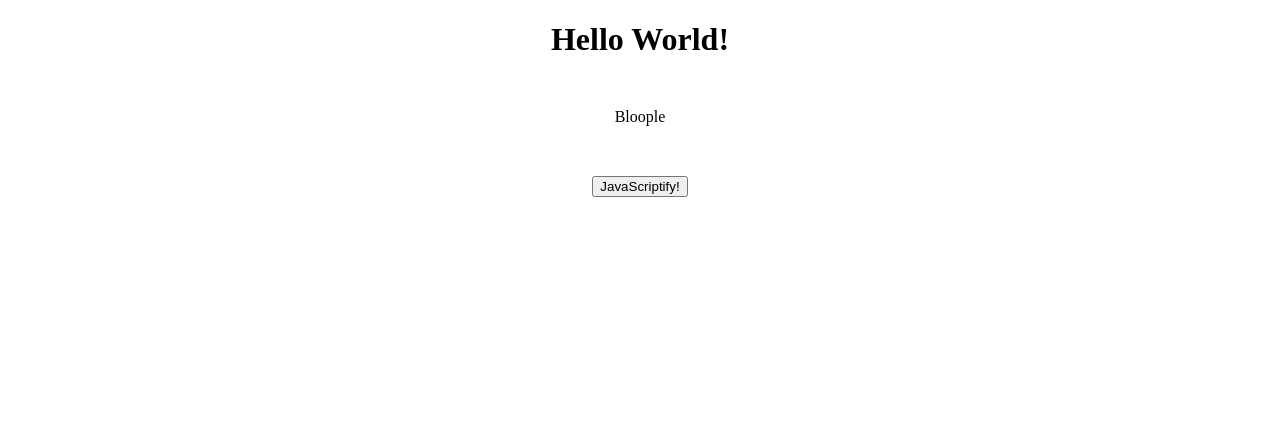
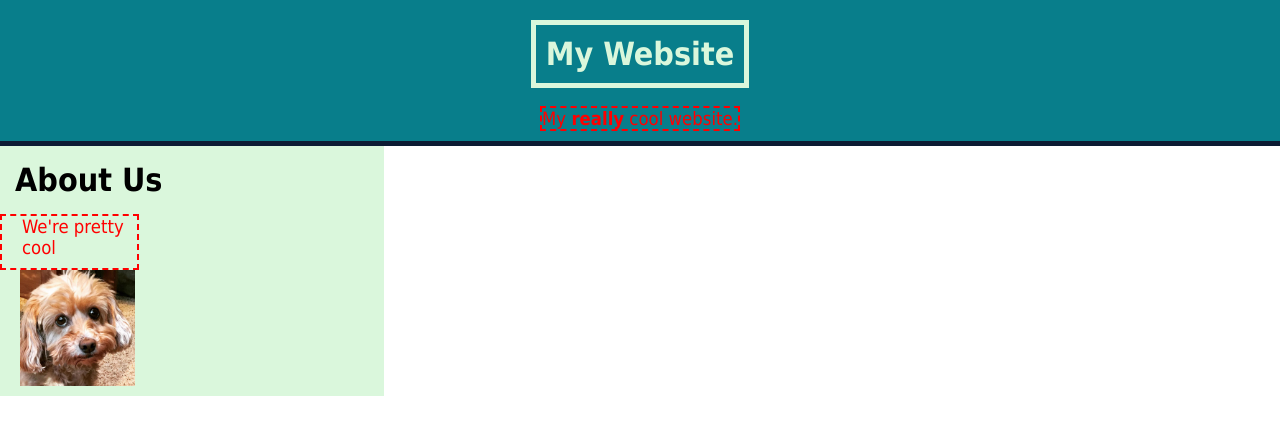
Before and after one commit to ejlaing/ejlaing.github.io, a plain HTML site: page index.html in a window 1280 px wide. Drawn offline with Linux system fonts and the light colour scheme.

Commit message:
Complete change

```diff
--- a/index.html
+++ b/index.html
@@ -1,29 +1,24 @@
 <!DOCTYPE html>
 <html>
 <head>
+	<title>My Website</title>
 
-<script>
-function takeOver() {
-document.getElementById("header1").innerHTML = "Hello JavaScript!";
-}
-</script>
-
-<style>
-	body {
-	text-align: center;
-	background: white;
-	}
-	p {
-	margin: 50px 50px;
-	}
-</style>
+	<link rel="stylesheet" href="styles.css">
 </head>
 
 <body>
-	<h1 id="header1">Hello World!</h1>
+	<!-- Page Header -->
+	<div class="pageHeader">
+		<h1 style="margin-top: 20px;">My Website</h1>
+		<p style="margin-bottom: 10px;">My <b>really</b> cool website.</p>
+	</div>
 
-	<p>Bloople</p>
+	<!-- Side Panel -->
+	<div class="sidePanel">
+		<h1>About Us</h1>
+		<p class="sidePanel">We're pretty cool</p>
+		<img src="/images/dog.jpg" class="sidePanel" alt="Dog" title="Daisy">
+	</div>
 
-	<button type="button" onclick="takeOver()">JavaScriptify!</button>
 </body>
 </html>
--- a/styles.css
+++ b/styles.css
@@ -1,44 +1,49 @@
 body {
-    background-color: powderblue;
+	margin: 0;
+	font-family: Tahoma, Verdana, sans-serif;
 }
 
 h1 {
-    background-color: rgb(11, 89, 179);
-    color: rgb(255, 255, 255);
-    font-size: 200%;
-    padding: 10px 10px;
-    text-align: center;
-    display: block;
+	border: 5px solid rgb(218, 247, 220);
+	padding: 10px;
+	margin: 0;
 }
 
 p {
-    color: rgb(255, 255, 255);
-    font-size: 200%;
+	border: 2px dashed red;
+	font-size: 115%;
+	color: red;
 }
 
-a {
-    background-color: white;
-    color:rgb(11, 89, 179);
+.pageHeader {
+	display: flex;
+	flex-direction: column;
+	align-items: center;
 
-    font-size: 200%;
-    padding: 10px 10px;
-    display: inline-block;
-    text-decoration: none;
+	border: 5px solid rgb(12, 27, 51);
+	border-style: hidden hidden solid hidden;
+	margin: 0;
 
-a:hover {
-    background-color: rgb(240, 240, 240);
-    font-size: 200%;
+	height: 110%;
 
+	background-color: rgb(8, 126, 139);
+
+	color: rgb(218, 247, 220);
+	text-align: center;
+	vertical-align: baseline;
 }
 
-table, td, th {
-    text-align: left;
-    border: 1px solid black;
-    border-collapse: collapse;
+.sidePanel {
+	display: flex;
+	flex-direction:column;
+
+	margin: 0;
+
+	width: 30%;
+
+	background-color: rgb(218, 247, 220);
 }
 
-iframe {
-	height: 500px;
-	width: 500px;
-	border: none;
+p.sidePanel, img.sidePanel {
+	padding: 0px 0px 10px 20px;
 }
```
